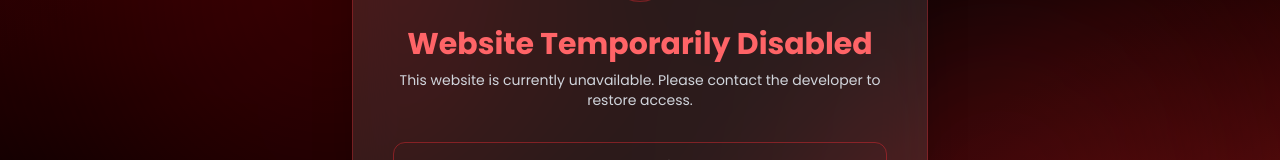
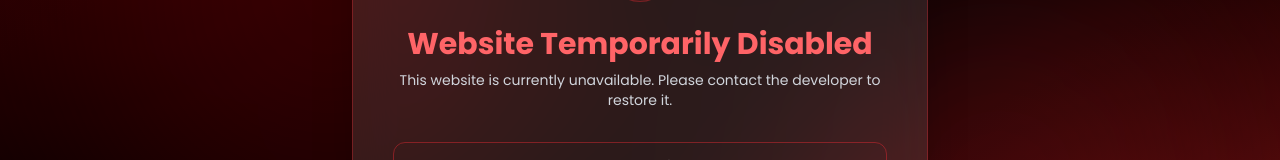
Before and after one commit to c9sid/oohbuzz, a Next.js app: page / in a window 1280 px wide. Shown: the part 336-496 px from the top of the page. Built offline with nearby package versions, Linux system fonts and the light colour scheme.

Commit message:
Site Down

```diff
--- a/components/SiteDown.jsx
+++ b/components/SiteDown.jsx
@@ -25,7 +25,7 @@ export default function SiteDown() {
         {/* Subtitle */}
         <p className="text-gray-300 mb-8 text-sm">
           This website is currently unavailable.
-          Please contact the developer to restore access.
+          Please contact the developer to restore it.
         </p>
 
         {/* Restore Button */}
```
